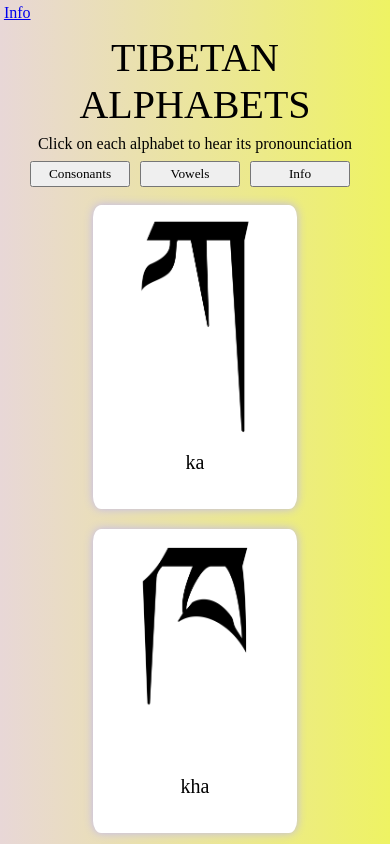
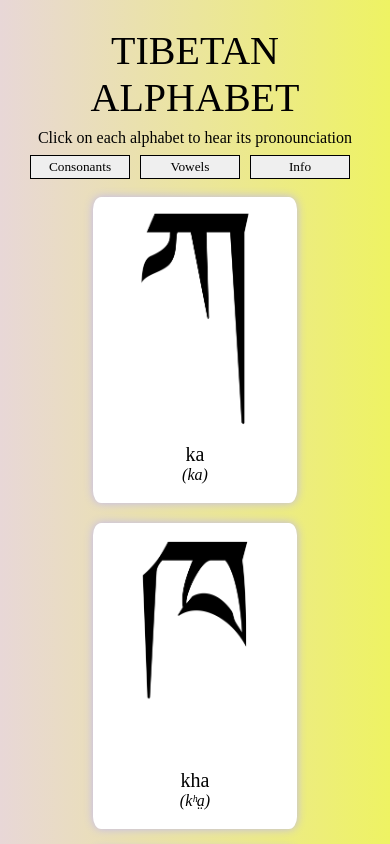
Before and after one commit to y-sherap/tibetan-alphabets, a React (Create React App) app: page / in a window 390 px wide. Both pictures are taken after a click on the button "Consonants". Shown: the top 844 px of the page. Built offline with nearby package versions, Linux system fonts and the light colour scheme.

Commit message:
added phonetics to consonants

```diff
--- a/src/App.css
+++ b/src/App.css
@@ -1,9 +1,7 @@
 body {
     margin: 0;
     font-family: futura;
-    /* color: rgb(88, 136, 177); */
     color: rgb(0, 0, 0);
-    /* background-color: rgb(238, 237, 243); */
     background-image: linear-gradient(to right, rgb(232, 215, 215), rgb(238, 243, 99));
     margin: 0;
     background-size: cover;
--- a/src/App.js
+++ b/src/App.js
@@ -1,16 +1,12 @@
 import './App.css'
 import { Route, Routes } from 'react-router';
 import Home from './pages/home/Home';
-import Info from './pages/info/Info';
-import Nav from './components/nav/Nav';
 
 function App() {
   return (
     <div className="App">
-      <Nav />
       <Routes>
         <Route path='/' element={ <Home /> } />
-        <Route path='/info' element={ <Info /> } />
       </Routes>
     </div>
   );
--- a/src/components/consonant/ConsonantCard.jsx
+++ b/src/components/consonant/ConsonantCard.jsx
@@ -16,6 +16,9 @@
       <div id='card-title'>
         {alphabet.name}
       </div>
+      <div id='card-phonetics'>
+        {alphabet.phonetics}
+      </div>
     </div>
   )
 }
--- a/src/components/consonant/consonant.css
+++ b/src/components/consonant/consonant.css
@@ -9,6 +9,13 @@
     background-color: white;
     border: white 2px solid;
     border-radius: 4%;
+    padding-bottom: 1%;
+}
+
+#card-container:hover {
+    border: #a09cc0 2px solid;
+    border-radius: 4%;
+    box-shadow:  0 0 10px #a09cc0;
 }
 
 img {
@@ -19,3 +26,7 @@
 #card-title {
     font-size: 20px;
 }
+
+#card-phonetics {
+    font-style: italic;
+}
--- a/src/components/info/Info.jsx
+++ b/src/components/info/Info.jsx
@@ -5,13 +5,13 @@
   return (
     <div className='components-container'>
         <div className='infoTextDiv'>
-          Pellentesque nibh arcu, dapibus eu luctus et, efficitur eleifend nisi. Maecenas vel nibh ornare, fermentum turpis nec, porta diam. Curabitur laoreet urna vitae posuere pretium. Nam sit amet rhoncus massa, at varius lectus. Vestibulum elementum elit sit amet magna aliquam, vitae tincidunt mauris placerat. Proin vel consequat quam, quis dapibus ex. Orci varius natoque penatibus et magnis dis parturient montes, nascetur ridiculus mus.
+          Lorem Ipsum arcu, dapibus eu luctus et, efficitur eleifend nisi. Maecenas vel nibh ornare, fermentum turpis nec, porta diam. Curabitur laoreet urna vitae posuere pretium. Nam sit amet rhoncus massa, at varius lectus. Vestibulum elementum elit sit amet magna aliquam, vitae tincidunt mauris placerat. Proin vel consequat quam, quis dapibus ex. Orci varius natoque penatibus et magnis dis parturient montes, nascetur ridiculus mus.
         </div>
         <div className='infoTextDiv'>
           Pellentesque nibh arcu, dapibus eu luctus et, efficitur eleifend nisi. Maecenas vel nibh ornare, fermentum turpis nec, porta diam. Curabitur laoreet urna vitae posuere pretium. Nam sit amet rhoncus massa, at varius lectus. Vestibulum elementum elit sit amet magna aliquam, vitae tincidunt mauris placerat. Proin vel consequat quam, quis dapibus ex. Orci varius natoque penatibus et magnis dis parturient montes, nascetur ridiculus mus.
         </div>
         <div className='infoTextDiv'>
-          Pellentesque nibh arcu, dapibus eu luctus et, efficitur eleifend nisi. Maecenas vel nibh ornare, fermentum turpis nec, porta diam. Curabitur laoreet urna vitae posuere pretium. Nam sit amet rhoncus massa, at varius lectus. Vestibulum elementum elit sit amet magna aliquam, vitae tincidunt mauris placerat. Proin vel consequat quam, quis dapibus ex. Orci varius natoque penatibus et magnis dis parturient montes, nascetur ridiculus mus.           Pellentesque nibh arcu, dapibus eu luctus et, efficitur eleifend nisi. Maecenas vel nibh ornare, fermentum turpis nec, porta diam. Curabitur laoreet urna vitae posuere pretium. Nam sit amet rhoncus massa, at varius lectus. Vestibulum elementum elit sit amet magna aliquam, vitae tincidunt mauris placerat. Proin vel consequat quam, quis dapibus ex. Orci varius natoque penatibus et magnis dis parturient montes, nascetur ridiculus mus.
+          Pellentesque nibh arcu, dapibus eu luctus et, efficitur eleifend nisi. Maecenas vel nibh ornare, fermentum turpis nec, porta diam. Curabitur laoreet urna vitae posuere pretium. Nam sit amet rhoncus massa, at varius lectus. Vestibulum elementum elit sit amet magna aliquam, vitae tincidunt mauris placerat. Proin vel consequat quam, quis dapibus ex. Orci varius natoque penatibus et magnis dis parturient montes, nascetur ridiculus mus.
         </div>
     </div>
   )
--- a/src/components/nav/nav.css
+++ /dev/null
@@ -1,6 +0,0 @@
-#nav-container {
-    display: flex;
-    flex-direction: row;
-    justify-content: space-between;
-    padding: 1%;
-}
--- a/src/components/nav/nav.jsx
+++ /dev/null
@@ -1,18 +0,0 @@
-import React from 'react'
-import { Link } from 'react-router-dom'
-import './nav.css'
-
-function Nav() {
-  return (
-    <div id='nav-container'>
-        {/* <div id='left-nav'>
-            <Link to='/'>Home</Link>
-        </div> */}
-        <div id='right-nav'>
-            <Link to='/info'>Info</Link>
-        </div>
-    </div>
-  )
-}
-
-export default Nav
--- a/src/data/ConsonantsData.js
+++ b/src/data/ConsonantsData.js
@@ -3,180 +3,210 @@
         {
             "id":1,
             "name":"ka",
+            "phonetics": "(ka)",
             "image": './images/ka-1.png',
             "mp3": "https://interactive-examples.mdn.mozilla.net/media/cc0-audio/t-rex-roar.mp3"
         },
         {
             "id":2,
             "name":"kha",
+            "phonetics": "(kʰa̤)",
             "image":"./images/kha-2.png",
             "mp3":"https://interactive-examples.mdn.mozilla.net/media/cc0-audio/t-rex-roar.mp3"
         },
         {
             "id":3,
             "name":"ga",
+            "phonetics": "(ɡa)",
             "image": './images/ga-3.png',
             "mp3":"https://interactive-examples.mdn.mozilla.net/media/cc0-audio/t-rex-roar.mp3"
         },
         {
             "id":4,
             "name":"nga",
+            "phonetics": "(ŋa)",
             "image":"./images/nga-4.png",
             "mp3":"https://interactive-examples.mdn.mozilla.net/media/cc0-audio/t-rex-roar.mp3"
         },
         {
             "id":5,
             "name":"ca",
+            "phonetics": "(tɕa)",
             "image": './images/ca-5.png',
             "mp3":"https://interactive-examples.mdn.mozilla.net/media/cc0-audio/t-rex-roar.mp3"
         },
         {
             "id":6,
             "name":"cha",
+            "phonetics": "(tɕʰa̤)",
             "image":"./images/cha-6.png",
             "mp3":"https://interactive-examples.mdn.mozilla.net/media/cc0-audio/t-rex-roar.mp3"
         },
         {
             "id":7,
             "name":"ja",
+            "phonetics": "(dʑa)",
             "image": './images/ja-7.png',
             "mp3":"https://interactive-examples.mdn.mozilla.net/media/cc0-audio/t-rex-roar.mp3"
         },
         {
             "id":8,
             "name":"nya",
+            "phonetics": "(ɲa)",
             "image":"./images/nya-8.png",
             "mp3":"https://interactive-examples.mdn.mozilla.net/media/cc0-audio/t-rex-roar.mp3"
         },
         {
             "id":9,
             "name":"ta",
+            "phonetics": "(ta)",
             "image": './images/ta-9.png',
             "mp3":"https://interactive-examples.mdn.mozilla.net/media/cc0-audio/t-rex-roar.mp3"
         },
         {
             "id":10,
             "name":"tha",
+            "phonetics": "(tʰa̤)",
             "image":"./images/tha-10.png",
             "mp3":"https://interactive-examples.mdn.mozilla.net/media/cc0-audio/t-rex-roar.mp3"
         },
         {
             "id":11,
             "name":"da",
+            "phonetics": "(da)",
             "image": './images/da-11.png',
             "mp3":"https://interactive-examples.mdn.mozilla.net/media/cc0-audio/t-rex-roar.mp3"
         },
         {
             "id":12,
             "name":"na",
+            "phonetics": "(na)",
             "image":"./images/na-12.png",
             "mp3":"https://interactive-examples.mdn.mozilla.net/media/cc0-audio/t-rex-roar.mp3"
         },
         {
             "id":13,
             "name":"pa",
+            "phonetics": "(pa)",
             "image": './images/pa-13.png',
             "mp3":"https://interactive-examples.mdn.mozilla.net/media/cc0-audio/t-rex-roar.mp3"
         },
         {
             "id":14,
             "name":"pha",
+            "phonetics": "(pʰa̤)",
             "image":"./images/pha-14.png",
             "mp3":"https://interactive-examples.mdn.mozilla.net/media/cc0-audio/t-rex-roar.mp3"
         },
         {
             "id":15,
             "name":"ba",
+            "phonetics": "(kaa)",
             "image": './images/ba-15.png',
             "mp3":"https://interactive-examples.mdn.mozilla.net/media/cc0-audio/t-rex-roar.mp3"
         },
         {
             "id":16,
             "name":"ma",
+            "phonetics": "(ma)",
             "image":"./images/ma-16.png",
             "mp3":"https://interactive-examples.mdn.mozilla.net/media/cc0-audio/t-rex-roar.mp3"
         },
         {
             "id":17,
             "name":"tsa",
+            "phonetics": "(tsa)",
             "image": './images/tsa-17.png',
             "mp3":"https://interactive-examples.mdn.mozilla.net/media/cc0-audio/t-rex-roar.mp3"
         },
         {
             "id":18,
             "name":"tsha",
+            "phonetics": "(tsʰa̤)",
             "image":"./images/tsha-18.png",
             "mp3":"https://interactive-examples.mdn.mozilla.net/media/cc0-audio/t-rex-roar.mp3"
         },
         {
             "id":19,
             "name":"dza",
+            "phonetics": "(dza)",
             "image": './images/dza-19.png',
             "mp3":"https://interactive-examples.mdn.mozilla.net/media/cc0-audio/t-rex-roar.mp3"
         },
         {
             "id":20,
             "name":"wa",
+            "phonetics": "(wa)",
             "image":"./images/wa-20.png",
             "mp3":"https://interactive-examples.mdn.mozilla.net/media/cc0-audio/t-rex-roar.mp3"
         },
         {
             "id":21,
             "name":"zha",
+            "phonetics": "(ʒa)",
             "image":"./images/zha-21.png",
             "mp3":"https://interactive-examples.mdn.mozilla.net/media/cc0-audio/t-rex-roar.mp3"
         },
         {
             "id":22,
             "name":"za",
+            "phonetics": "(za)",
             "image":"./images/za-22.png",
             "mp3":"https://interactive-examples.mdn.mozilla.net/media/cc0-audio/t-rex-roar.mp3"
         },
         {
             "id":23,
             "name":"'a",
+            "phonetics": "('a)",
             "image":"./images/'a-23.png",
             "mp3":"https://interactive-examples.mdn.mozilla.net/media/cc0-audio/t-rex-roar.mp3"
         },
         {
             "id":24,
             "name":"ya",
+            "phonetics": "(ja)",
             "image":"./images/ya-24.png",
             "mp3":"https://interactive-examples.mdn.mozilla.net/media/cc0-audio/t-rex-roar.mp3"
         },
         {
             "id":25,
             "name":"ra",
+            "phonetics": "(ra)",
             "image":"./images/ra-25.png",
             "mp3":"https://interactive-examples.mdn.mozilla.net/media/cc0-audio/t-rex-roar.mp3"
         },
         {
             "id":26,
             "name":"la",
+            "phonetics": "(la)",
             "image":"./images/la-26.png",
             "mp3":"https://interactive-examples.mdn.mozilla.net/media/cc0-audio/t-rex-roar.mp3"
         },
         {
             "id":27,
             "name":"sha",
+            "phonetics": "(ʃa)",
             "image":"./images/sha-27.png",
             "mp3":"https://interactive-examples.mdn.mozilla.net/media/cc0-audio/t-rex-roar.mp3"
         },
         {
             "id":28,
             "name":"sa",
+            "phonetics": "(sa)",
             "image":"./images/sa-28.png",
             "mp3":"https://interactive-examples.mdn.mozilla.net/media/cc0-audio/t-rex-roar.mp3"
         },
         {
             "id":29,
             "name":"ha",
+            "phonetics": "(ha̤)",
             "image":"./images/ha-29.png",
             "mp3":"https://interactive-examples.mdn.mozilla.net/media/cc0-audio/t-rex-roar.mp3"
         },
         {
             "id":30,
             "name":"a",
+            "phonetics": "(a)",
             "image":"./images/a-30.png",
             "mp3":"https://interactive-examples.mdn.mozilla.net/media/cc0-audio/t-rex-roar.mp3"
         },
--- a/src/pages/home/Home.jsx
+++ b/src/pages/home/Home.jsx
@@ -34,7 +34,7 @@
   return (
     <div id="home-page">
       <div id='header'>
-        <div id='header-title'>TIBETAN ALPHABETS</div>
+        <div id='header-title'>TIBETAN ALPHABET</div>
         <div id='header-caption'>Click on each alphabet to hear its pronounciation</div>
       </div>
       <div id='buttons'>
--- a/src/pages/home/home.css
+++ b/src/pages/home/home.css
@@ -3,6 +3,7 @@
     flex-direction: column;
     justify-content: center;
     align-items: center;
+    padding-top: 5%;
 }
 
 #header {
@@ -37,4 +38,5 @@
     width: 100px;
     padding: 3%;
     font-family: futura;
+    border: 1px solid black;
 }
```
